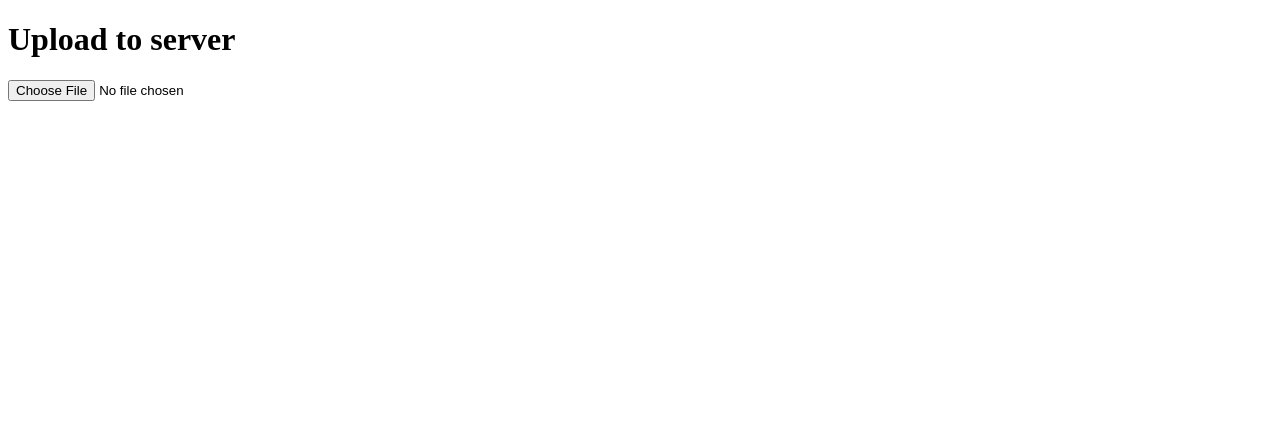
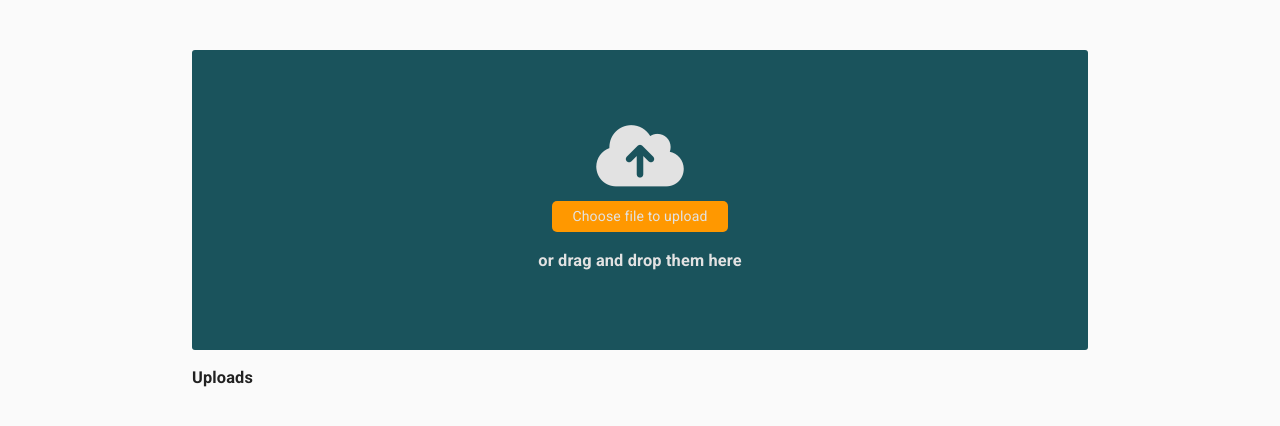
Before and after one commit to robertacrmota/rcrm-image-upload, a React (Create React App) app in the folder frontend/: page / in a window 1280 px wide. Shown: the top 426 px of the page. Built offline with nearby package versions, Linux system fonts and the light colour scheme.

Commit message:
add frontend styling

```diff
--- a/frontend/public/index.html
+++ b/frontend/public/index.html
@@ -10,6 +10,7 @@
       content="image upload using react.js, node.js, multer, express, and mongoDB"
     />
     <link rel="manifest" href="%PUBLIC_URL%/manifest.json" />
+    <script src="https://kit.fontawesome.com/80eacbc4b9.js" crossorigin="anonymous"></script>
     <link rel="stylesheet" href="https://fonts.googleapis.com/css?family=Roboto:300,400,500,700&display=swap" />
     <title>Image Upload</title>
   </head>
--- a/frontend/src/App.js
+++ b/frontend/src/App.js
@@ -1,8 +1,66 @@
+import { makeStyles, createStyles } from '@material-ui/core/styles';
+import Container from '@material-ui/core/Container';
 import React, {useState} from 'react';
 import axios from 'axios';
 
+
+const useStyles = makeStyles(theme => createStyles({
+  root: {
+    padding: '50px 0',
+  },
+  container: {
+    maxWidth: '70%',
+    margin: 'auto',
+  },
+  containerUpload: {
+    display: 'flex',
+    flexDirection: 'column',
+    justifyContent: 'center',
+    alignItems: 'center',
+    textAlign: 'center',
+    height: '300px',
+    backgroundColor: theme.palette.secondary.main,
+    borderRadius: '3px',
+    '& h3': {
+      color: theme.palette.tertiary.main,
+    },
+    '& i': {
+      color: theme.palette.tertiary.main,
+      padding: '10px 0'
+    },
+    '& label': {
+      backgroundColor: theme.palette.primary.main,
+      color: theme.palette.tertiary.main,
+      borderRadius: '5px',
+      padding: '5px 20px'
+    },
+    '& label:hover': {
+      backgroundColor: theme.palette.primary.light,
+      cursor: 'pointer'
+    },
+    '& label:active': {
+      backgroundColor: theme.palette.primary.dark,
+    },
+    '& label input': {
+        overflow: 'hidden',
+        width: '0'
+    }
+  },
+  containerGrid: {
+    display: 'flex',
+    flexWrap: 'wrap',
+    '& img': {
+      width:'200px',
+      height: '150px',
+      margin: '15px 20px 15px 0',
+      borderRadius: '5px'
+    }
+  }
+}));
+
 function App() {
   const [avatars, setAvatars] = useState([]);
+  const classes = useStyles();
 
   const handleSubmit = file => {
 
@@ -32,13 +90,23 @@ function App() {
   };
 
   return (
-    <div>
-      <h1>Upload to server</h1>
-      <form encType="multipart/form-data">
-              <input type="file" name="avatar" onChange={e => handleSubmit(e.target.files[0])}/>
-      </form>
-      {avatars.map((avatar, idx) => <img key={`${avatar.name}-${idx}`} src={avatar.url} width="40" height="30"/> )}
-    </div>
+    <Container maxWidth="lg" className={classes.root}>
+      <section id="image-upload" className={`${classes.container} ${classes.containerUpload}`}>
+            <i className="fas fa-cloud-upload-alt fa-5x"></i>
+            <label>
+                <input type="file" name="avatar" onChange={e => handleSubmit(e.target.files[0])}/>
+                Choose file to upload
+            </label>
+            <h3>or drag and drop them here</h3>
+      </section>
+
+      <section id="image-grid" className={`${classes.container}`}>
+          <h3>Uploads</h3>
+          <div className={`${classes.containerGrid}`}>
+            {avatars.map((avatar, idx) => <img key={`${avatar.name}-${idx}`} src={avatar.url} /> )}
+          </div>
+      </section>
+    </Container>
   );
 }
 
--- a/frontend/src/UI/theme.js
+++ b/frontend/src/UI/theme.js
@@ -1,8 +1,19 @@
 import { createMuiTheme } from '@material-ui/core/styles';
 
-// A custom theme for this app
 const theme = createMuiTheme({
-
+    palette: {
+        primary: {
+            light: '#ffb74d',
+            main: '#ff9800',
+            dark: '#f57c00'
+        },
+        secondary: {
+            main: '#1A535C',
+        },
+        tertiary: {
+            main: '#E2E2E2',
+        },
+    },
 });
 
 export default theme;
--- a/frontend/src/index.js
+++ b/frontend/src/index.js
@@ -1,5 +1,6 @@
+import { ThemeProvider } from '@material-ui/core/styles';
+import CssBaseline from '@material-ui/core/CssBaseline';
 import ReactDOM from 'react-dom';
-import { ThemeProvider } from '@material-ui/core/styles';
 import theme from './UI/theme';
 import React from 'react';
 import App from './App';
@@ -7,7 +8,9 @@ import App from './App';
 
 ReactDOM.render(
   <ThemeProvider theme={theme}>
-    <App />
+    <CssBaseline>
+      <App />
+    </CssBaseline>
   </ThemeProvider>,
   document.getElementById('root')
 );
```
